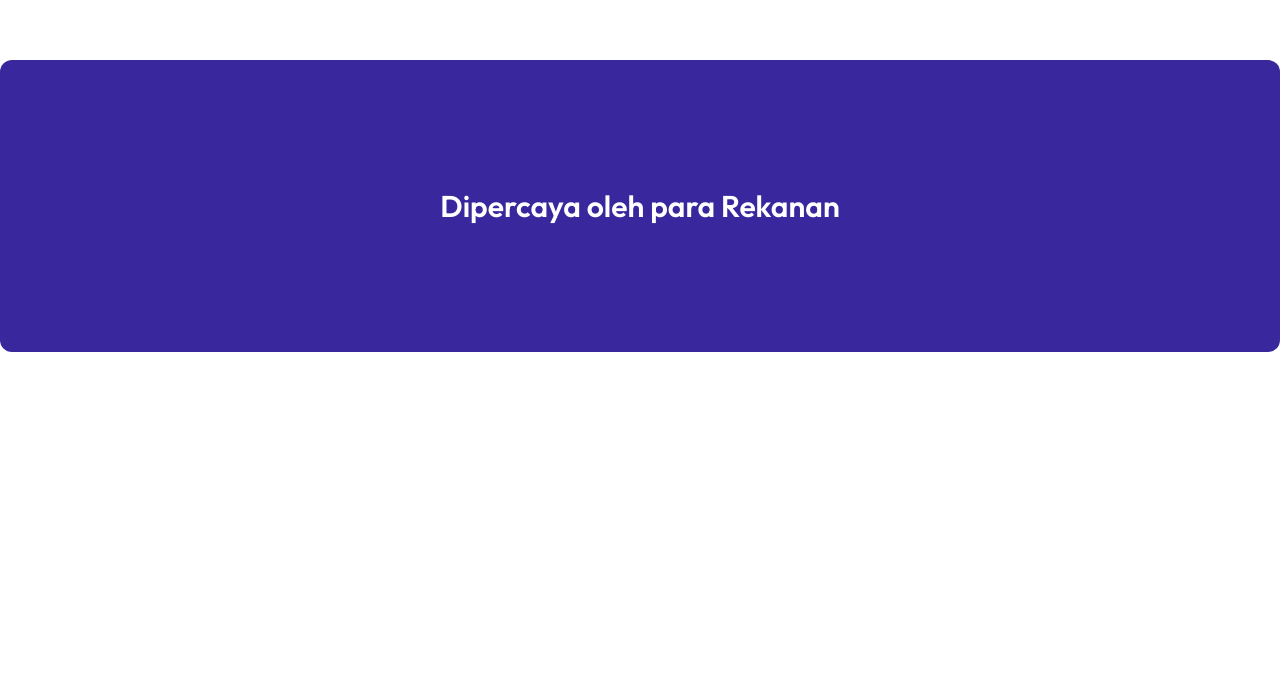
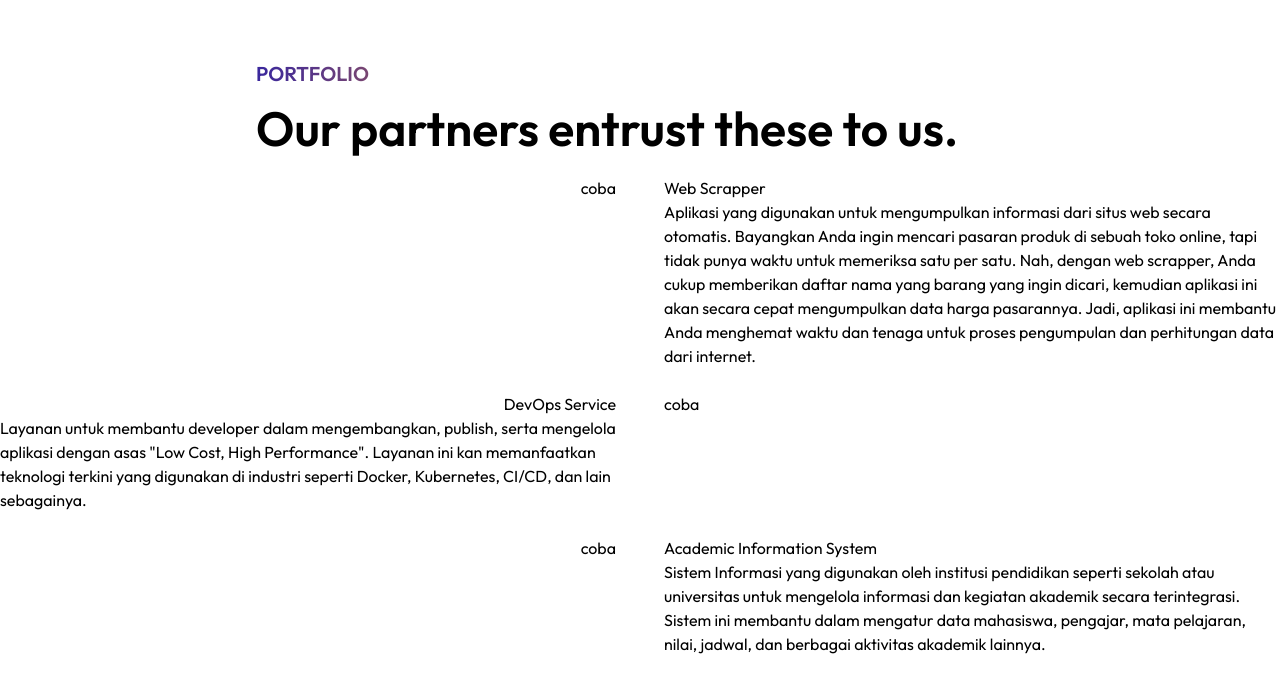
Before and after one commit to Novando/karia-id-template, a website: page src/index.html in a window 1280 px wide. Shown: the part 1740-2432 px from the top of the page. Before the commit the page ends 2220 px from the top, so only its background shows below. Drawn offline with nearby package versions, Linux system fonts and the light colour scheme; files that its build step writes are made by us from their sources.

Commit message:
feature: serivce list

```diff
--- a/src/index.html
+++ b/src/index.html
@@ -54,17 +54,60 @@
       <div>
         <p class="text-xl font-semibold text-transparent bg-clip-text bg-gradient-to-r from-primary to-ternary w-fit mb-4">OUR VALUES</p>
         <h2 class="text-5xl font-semibold mb-6">Best solution equal brilliant results.</h2>
-        <p class="text-foreground">Karia.id, profesional yang berkomitmen pada kualitas untuk membangun kemitraan jangka panjang yang saling menguntungkan dan fokus untuk memberikan hasil terbaik.</p>
+        <p class="text-foreground">Karia.id,berkomitmen pada kualitas untuk membangun kemitraan jangka panjang yang saling menguntungkan dan fokus untuk memberikan hasil terbaik.</p>
       </div>
       <button class="bg-primary hover:bg-secondary text-primary-fg hover:text-secondary-fg transition-colors py-3 px-10 rounded" type="button">
         Lihat Contoh Kasus
       </button>
     </div>
   </section>
-  <section id="client-list" class="w-full py-32 max-w-7xl mx-auto">
-    <div class="rounded-xl bg-primary px-24 py-32 text-center">
-      <h2 class="text-primary-fg font-semibold text-3xl">Dipercaya oleh para Rekanan</h2>
+  <section id="usecase" class="py-32 max-w-7xl w-fit mx-auto">
+    <div class="max-w-3xl mx-auto">
+      <p class="text-xl font-semibold text-transparent bg-clip-text bg-gradient-to-r from-primary to-ternary w-fit mb-4">PORTFOLIO</p>
+      <h2 class="text-5xl font-semibold mb-6">Our partners entrust these to us.</h2>
+    </div>
+    <div class="grid grid-cols-2 gap-x-12 gap-y-6">
+      <div class="justify-self-end">
+        <p>coba</p>
+      </div>
+      <div>
+        <h3>Web Scrapper</h3>
+        <p>
+          Aplikasi yang digunakan untuk mengumpulkan informasi dari situs web secara otomatis.
+          Bayangkan Anda ingin mencari pasaran produk di sebuah toko online, tapi tidak punya waktu untuk memeriksa satu per satu.
+          Nah, dengan web scrapper, Anda cukup memberikan daftar nama yang barang yang ingin dicari, kemudian aplikasi ini akan secara cepat mengumpulkan data harga pasarannya.
+          Jadi, aplikasi ini membantu Anda menghemat waktu dan tenaga untuk proses pengumpulan dan perhitungan data dari internet.
+        </p>
+      </div>
+
+      <div>
+        <h3 class="justify-self-end">DevOps Service</h3>
+        <p>
+          Layanan untuk membantu developer dalam mengembangkan, publish, serta mengelola aplikasi dengan asas "Low Cost, High Performance".
+          Layanan ini kan memanfaatkan teknologi terkini yang digunakan di industri seperti Docker, Kubernetes, CI/CD, dan lain sebagainya.
+        </p>
+      </div>
+      <div>
+        <p>coba</p>
+      </div>
+
+      <div class="justify-self-end">
+        <p>coba</p>
+      </div>
+      <div>
+        <h3>Academic Information System</h3>
+        <p>
+          Sistem Informasi yang digunakan oleh institusi pendidikan seperti sekolah atau universitas untuk mengelola
+          informasi dan kegiatan akademik secara terintegrasi. Sistem ini membantu dalam mengatur data mahasiswa, pengajar,
+          mata pelajaran, nilai, jadwal, dan berbagai aktivitas akademik lainnya.
+        </p>
+      </div>
     </div>
   </section>
+<!--  <section id="client-list" class="w-full py-32 max-w-7xl mx-auto">-->
+<!--    <div class="rounded-xl bg-primary px-24 py-32 text-center">-->
+<!--      <h2 class="text-primary-fg font-semibold text-3xl">Dipercaya oleh para Rekanan</h2>-->
+<!--    </div>-->
+<!--  </section>-->
 </body>
 </html>
```
